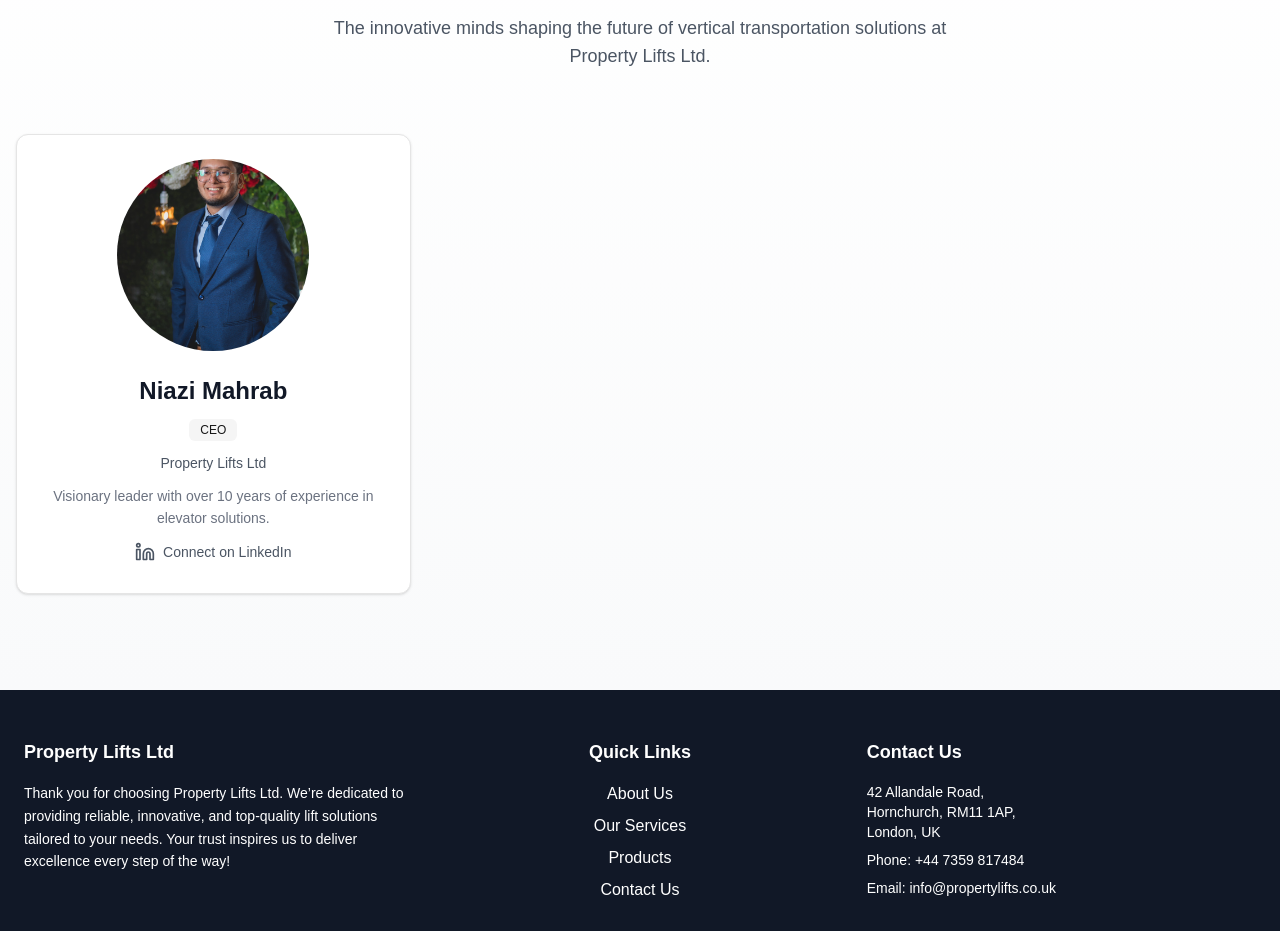
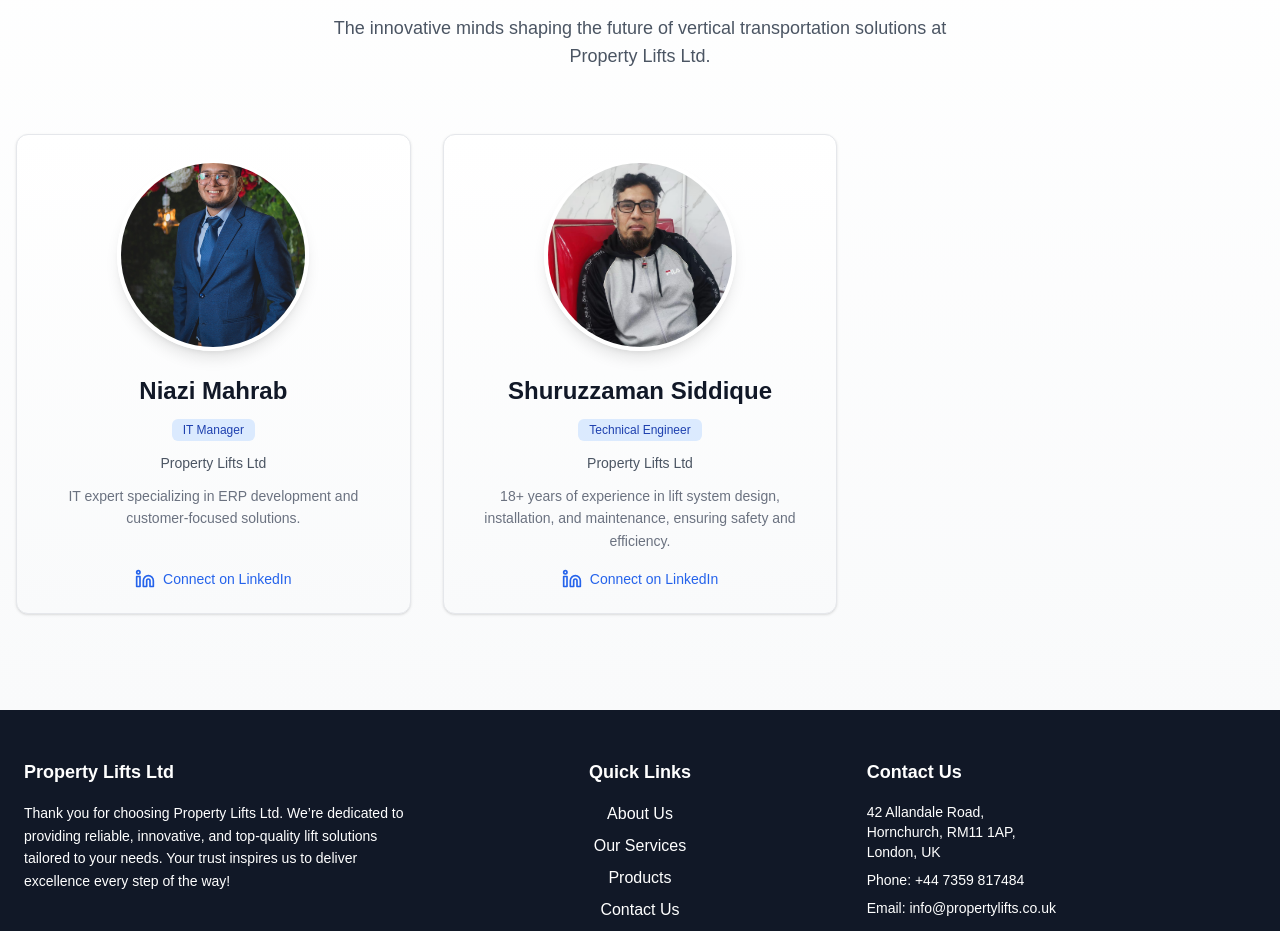
Before and after one commit to niazi12/PropertyLifts, a Next.js app: page / in a window 1280 px wide. Shown: the part 3321-4252 px from the top of the page. Built offline with nearby package versions, Linux system fonts and the light colour scheme.

Commit message:
member added

```diff
--- a/app/contact/page.js
+++ b/app/contact/page.js
@@ -122,4 +122,3 @@ const Contact = () => {
 };
 
 export default Contact;
-// emn
--- a/components/TeamMember.jsx
+++ b/components/TeamMember.jsx
@@ -9,11 +9,19 @@ import { LinkedinIcon } from "lucide-react"; // Make sure to install lucide-reac
 const teamMembers = [
   {
     name: "Niazi Mahrab",
-    role: "CEO",
+    role: "IT Manager",
     company: "Property Lifts Ltd",
     imageSrc: "/images/niazi.jpg",
+    linkedIn: "https://www.linkedin.com/in/niazi-mahrab-b16a96203/",
+    bio: "IT expert specializing in ERP development and customer-focused solutions.",
+  },
+  {
+    name: "Shuruzzaman Siddique",
+    role: "Technical Engineer",
+    company: "Property Lifts Ltd",
+    imageSrc: "/images/shuruzzaman.jpeg", // Update with the correct image path
     linkedIn: "#",
-    bio: "Visionary leader with over 10 years of experience in elevator solutions.",
+    bio: "18+ years of experience in lift system design, installation, and maintenance, ensuring safety and efficiency.",
   },
   // Add more team members as needed
 ];
@@ -26,12 +34,15 @@ const TeamMember = ({ name, role, company, imageSrc, linkedIn, bio }) => {
       transition={{ duration: 0.5 }}
       viewport={{ once: true }}
     >
-      <Card className="group hover:shadow-lg transition-all duration-300">
-        <CardContent className="p-6">
-          <div className="flex flex-col items-center text-center">
-            {/* Image with proper aspect ratio */}
-            <div className="relative w-48 h-48 mb-6">
-              <div className="absolute inset-0 rounded-full overflow-hidden">
+      <Card className="group hover:shadow-xl transition-all duration-300 h-full bg-gradient-to-b from-white to-gray-50 border border-gray-200 hover:border-blue-200">
+        <CardContent className="p-6 h-full flex flex-col">
+          <div className="flex flex-col items-center text-center flex-grow">
+            {/* Image with hover effect */}
+            <motion.div
+              whileHover={{ scale: 1.05 }}
+              transition={{ duration: 0.3 }}
+              className="relative w-48 h-48 mb-6 rounded-full overflow-hidden border-4 border-white shadow-lg"
+            >
               <Image
                 src={imageSrc}
                 alt={name}
@@ -39,29 +50,30 @@ const TeamMember = ({ name, role, company, imageSrc, linkedIn, bio }) => {
                 className="object-cover"
                 sizes="(max-width: 768px) 100vw, 33vw"
               />
-              </div>
-            </div>
+            </motion.div>
 
             {/* Content */}
-            <div className="space-y-3">
-              <h3 className="text-2xl font-semibold text-gray-900">{name}</h3>
-              <Badge variant="secondary" className="font-medium">
+            <div className="space-y-3 flex-grow">
+              <h3 className="text-2xl font-bold text-gray-900">{name}</h3>
+              <Badge variant="secondary" className="font-medium bg-blue-100 text-blue-800">
                 {role}
               </Badge>
               <p className="text-sm text-gray-600">{company}</p>
               <p className="text-sm text-gray-500 leading-relaxed">{bio}</p>
+            </div>
 
-              {/* LinkedIn Button */}
-              <a
+            {/* LinkedIn Button with hover effect */}
+            <motion.a
               href={linkedIn}
               target="_blank"
               rel="noopener noreferrer"
-                className="inline-flex items-center gap-2 text-sm text-gray-600 hover:text-blue-600 transition-colors mt-4"
+              whileHover={{ scale: 1.05 }}
+              transition={{ duration: 0.3 }}
+              className="inline-flex items-center gap-2 text-sm text-blue-600 hover:text-blue-700 transition-colors mt-4"
             >
               <LinkedinIcon className="w-5 h-5" />
               <span>Connect on LinkedIn</span>
-              </a>
-            </div>
+            </motion.a>
           </div>
         </CardContent>
       </Card>
```
Also changed, not shown: public/images/shuruzzaman.jpeg (added), vercel.json (deleted). Lines whose indentation alone changed are shown as unchanged.
